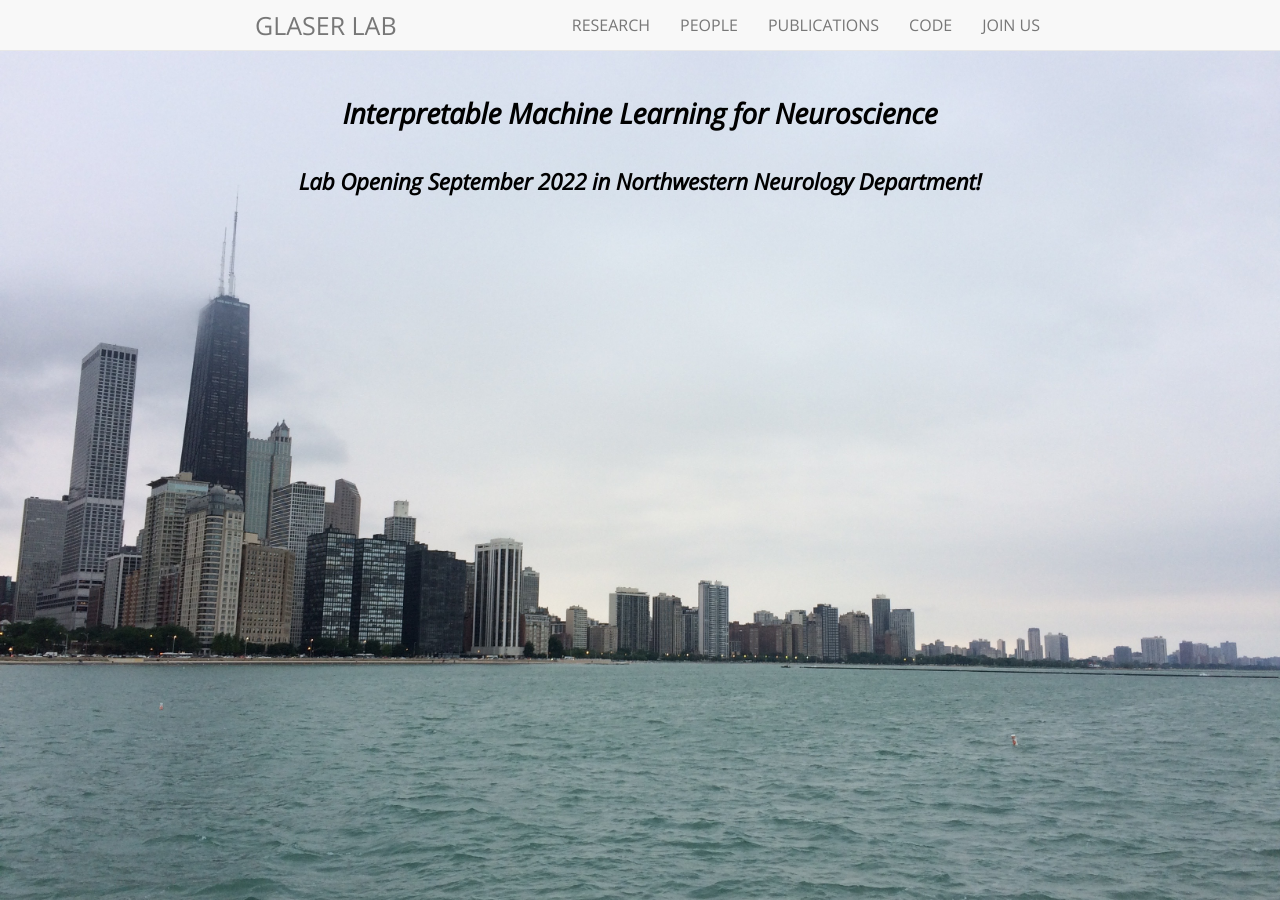
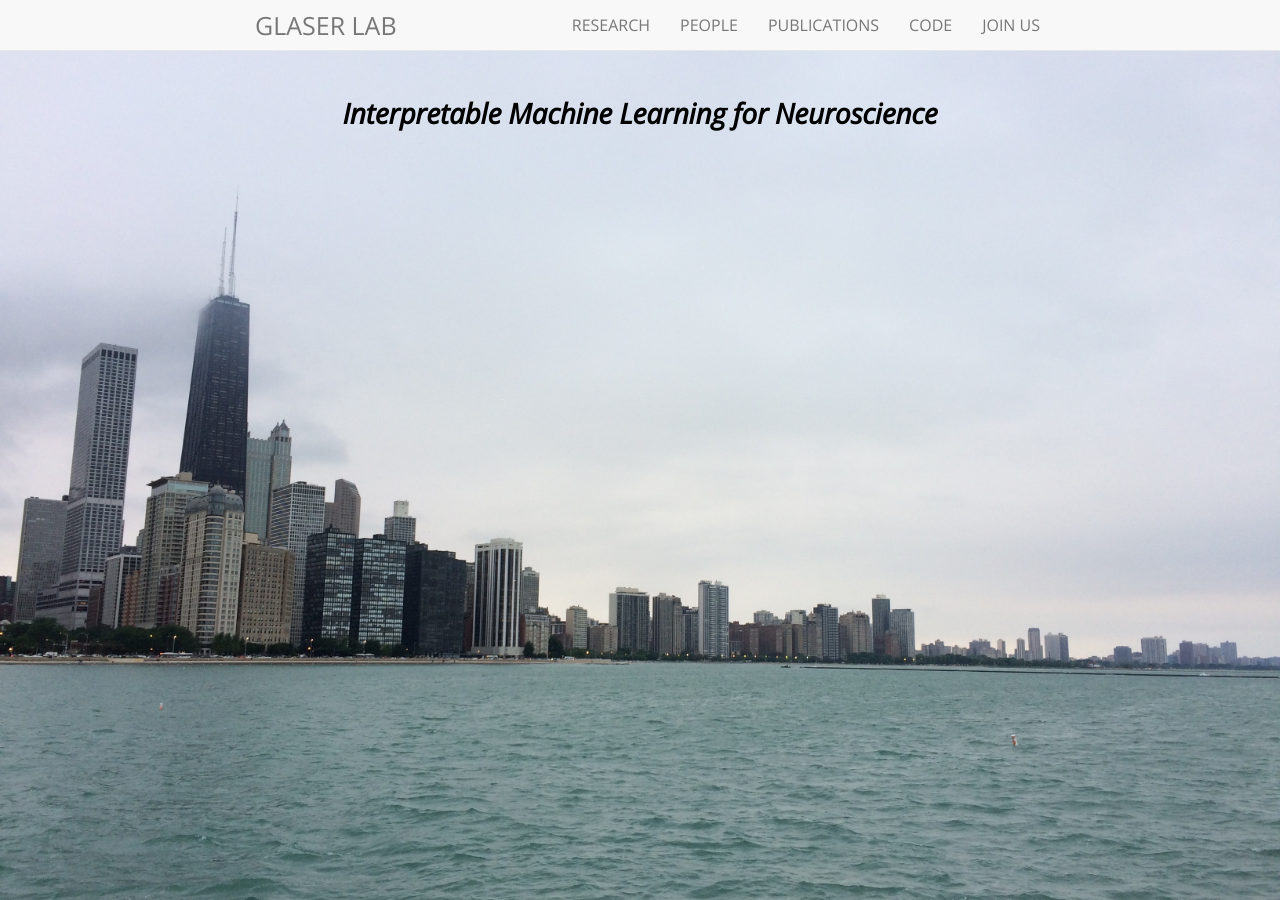
Before and after one commit to glaserlab/glaserlab.github.io, a Jekyll site: the page built from index.html, in a window 1280 px wide. Built offline with Jekyll 4.4.1, drawn with Linux system fonts in a browser that asks for light colours; nearby versions of some CDN libraries; comment, search, counter and statistics services are not loaded.

Commit message:
Update index.html

```diff
--- a/index.html
+++ b/index.html
@@ -17,7 +17,7 @@ body {
 
 
       <h1 style="font-size:2em"><i>Interpretable Machine Learning for Neuroscience <br><br></i></h1>
-      <h2 style="font-size:1.6em"><i>Lab Opening September 2022 in Northwestern Neurology Department! <br><br></i></h2>
+<!--       <h2 style="font-size:1.6em"><i>Lab Opening September 2022 in Northwestern Neurology Department! <br><br></i></h2>      -->
 
 
 <!--       <i>Interpretable Machine Learning for Neuroscience <br>
```
